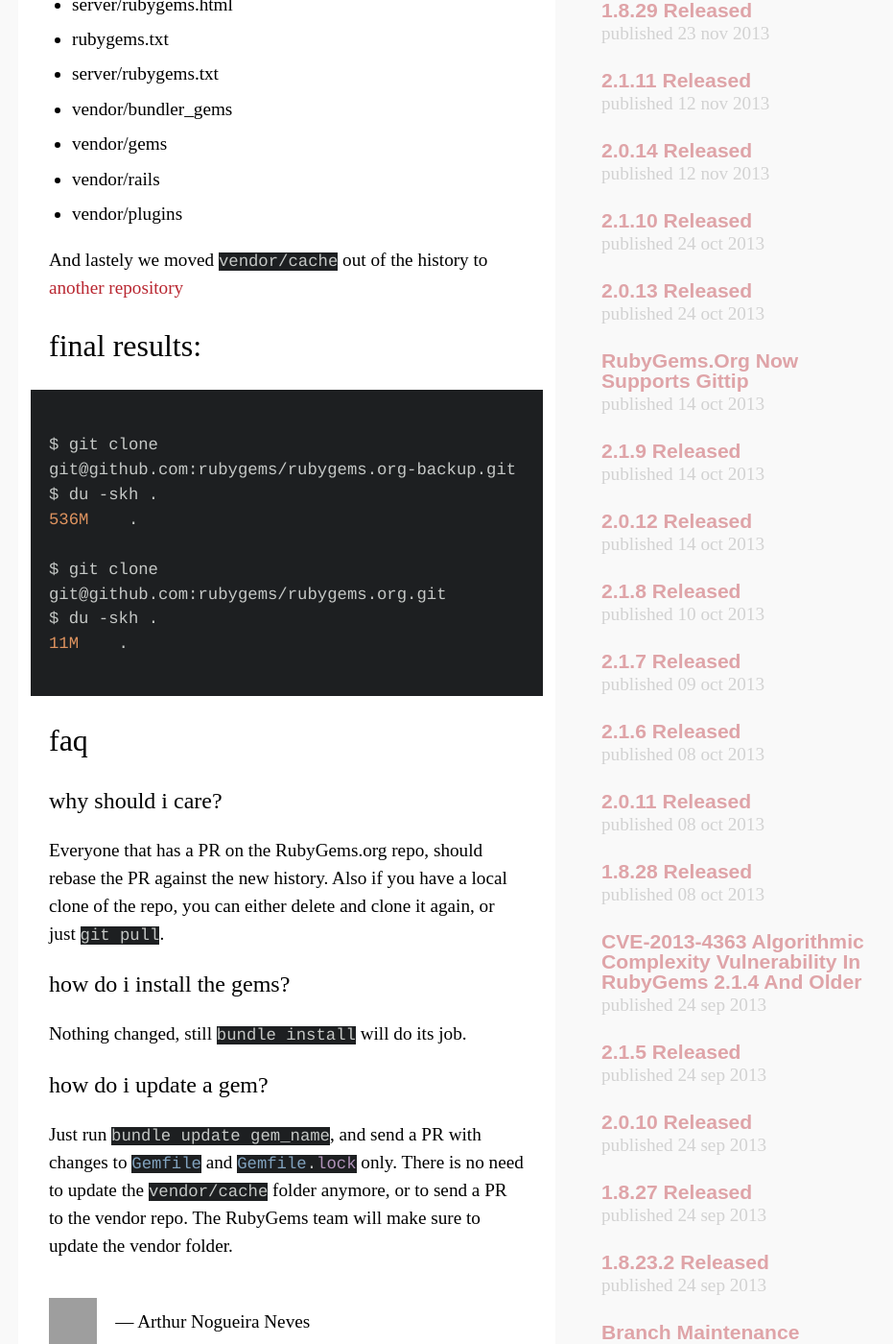
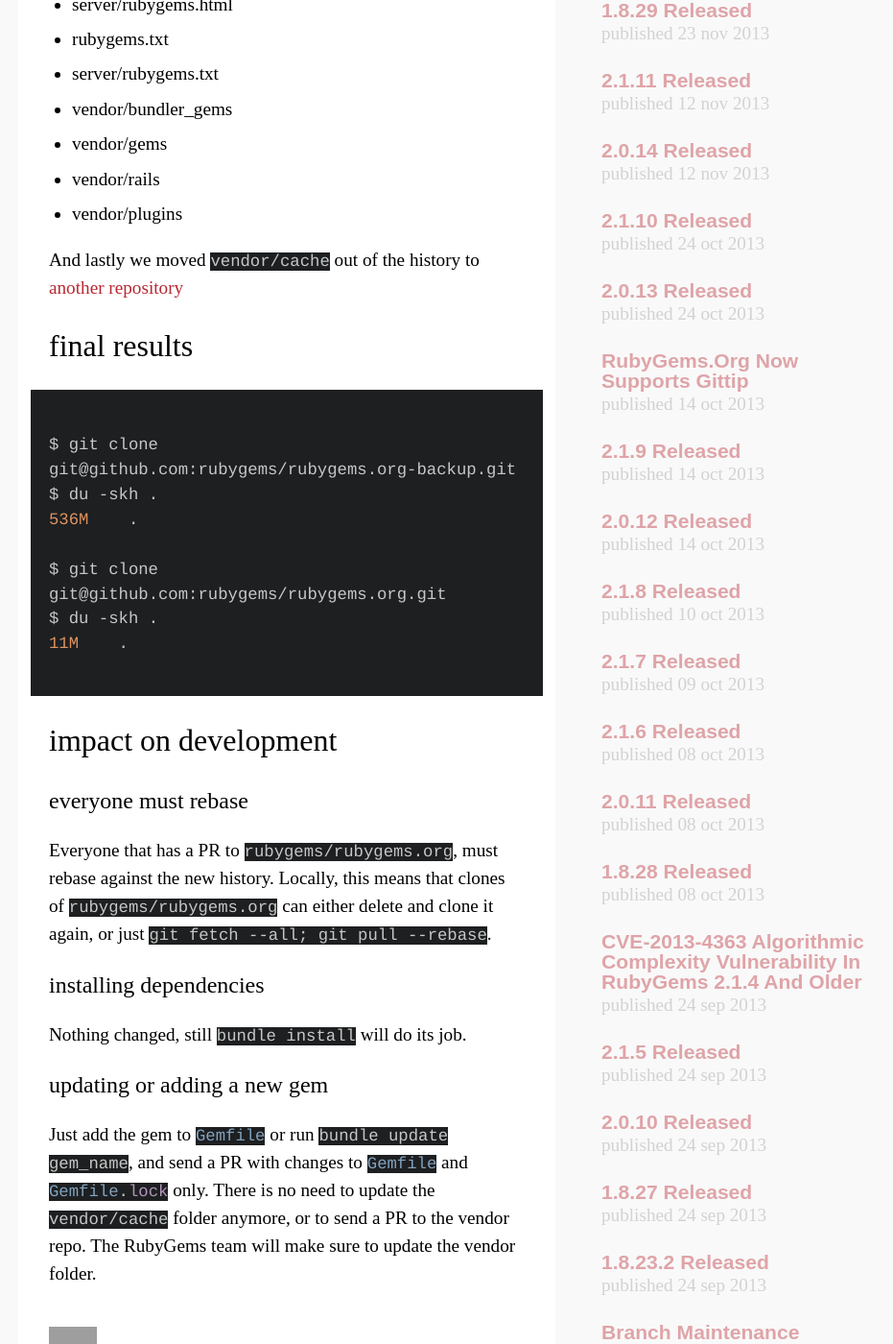
Before and after one commit to rubygems/rubygems.github.io, a Jekyll site: the page built from _posts/2015-01-30-rewriting-history.md, in a window 1280 px wide and 1400 px high, scrolled down 1529 px. Shown: the whole window at 96% size, without its empty margins (341-1272 px from the left). Built offline with Jekyll 4.4.1, drawn with Linux system fonts in a browser that asks for light colours; comment, search, counter and statistics services are not loaded; some of the changed text lies outside the part shown; grey boxes are pictures that could not be loaded.

Commit message:
Another text review, by Benjamin

```diff
--- a/_posts/2015-01-30-rewriting-history.md
+++ b/_posts/2015-01-30-rewriting-history.md
@@ -28,9 +28,9 @@
 * vendor/rails
 * vendor/plugins
 
-And lastely we moved `vendor/cache` out of the history to [another repository](https://github.com/rubygems/rubygems.org-vendor)
+And lastly we moved `vendor/cache` out of the history to [another repository](https://github.com/rubygems/rubygems.org-vendor)
 
-# Final results:
+# Final results
 <pre>
 <code class="bash">
 $ git clone git@github.com:rubygems/rubygems.org-backup.git
@@ -43,13 +43,13 @@
 </code>
 </pre>
 
-# FAQ
+# Impact on development
 
-## Why should I care?
-Everyone that has a PR on the RubyGems.org repo, should rebase the PR against the new history. Also if you have a local clone of the repo, you can either delete and clone it again, or just `git pull`.
+## Everyone must rebase
+Everyone that has a PR to `rubygems/rubygems.org`, must rebase against the new history. Locally, this means that clones of `rubygems/rubygems.org` can either delete and clone it again, or just `git fetch --all; git pull --rebase`.
 
-## How do I install the gems?
+## Installing dependencies
 Nothing changed, still `bundle install` will do its job.
 
-## How do I update a gem?
-Just run `bundle update gem_name`, and send a PR with changes to `Gemfile` and `Gemfile.lock` only. There is no need to update the `vendor/cache` folder anymore, or to send a PR to the vendor repo. The RubyGems team will make sure to update the vendor folder.
+## Updating or adding a new gem
+Just add the gem to `Gemfile` or run `bundle update gem_name`, and send a PR with changes to `Gemfile` and `Gemfile.lock` only. There is no need to update the `vendor/cache` folder anymore, or to send a PR to the vendor repo. The RubyGems team will make sure to update the vendor folder.
```
Also changed, not shown: other parts of _posts/2015-01-30-rewriting-history.md (+1 -1 lines).
